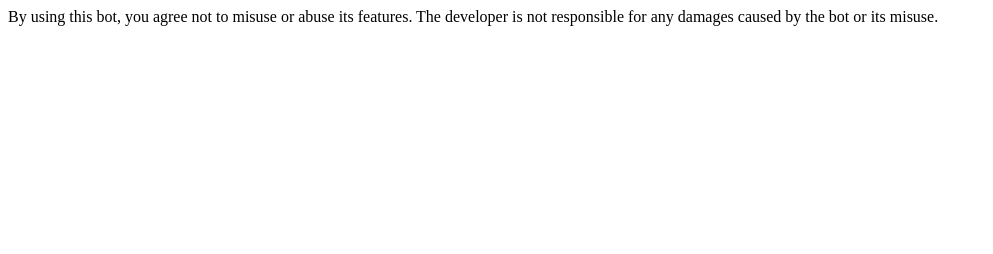
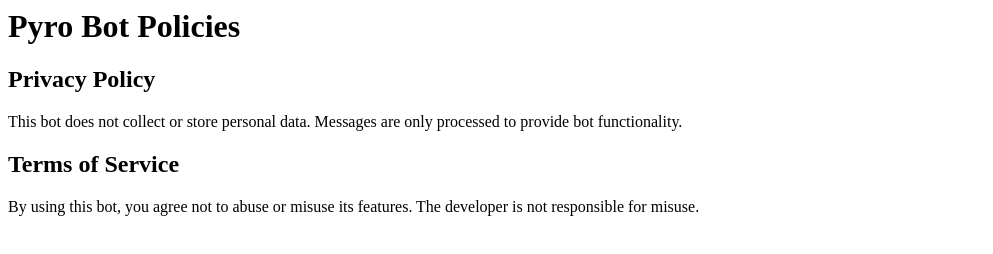
Before and after one commit to GhostExploits/pyro-bot-policy, a plain HTML site: page Index.html in a window 1280 px wide. Shown: the whole page, without its empty margins (0-993 px from the left). Drawn offline with Linux system fonts and the light colour scheme.

Commit message:
Update bot policies and add privacy terms

```diff
--- a/Index.html
+++ b/Index.html
@@ -1 +1,7 @@
-By using this bot, you agree not to misuse or abuse its features. The developer is not responsible for any damages caused by the bot or its misuse.
+<h1>Pyro Bot Policies</h1>
+
+<h2>Privacy Policy</h2>
+<p>This bot does not collect or store personal data. Messages are only processed to provide bot functionality.</p>
+
+<h2>Terms of Service</h2>
+<p>By using this bot, you agree not to abuse or misuse its features. The developer is not responsible for misuse.</p>
```
